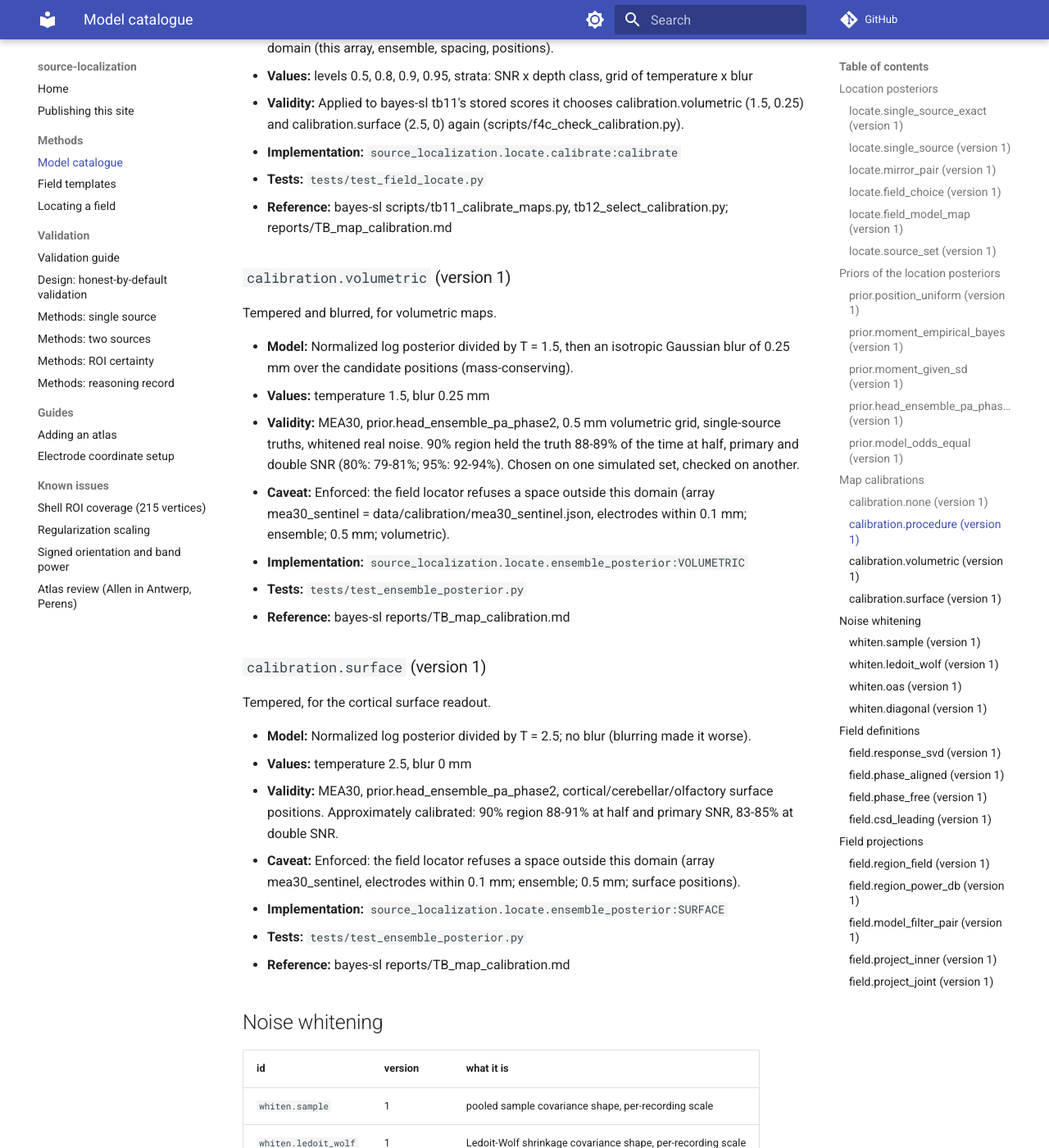
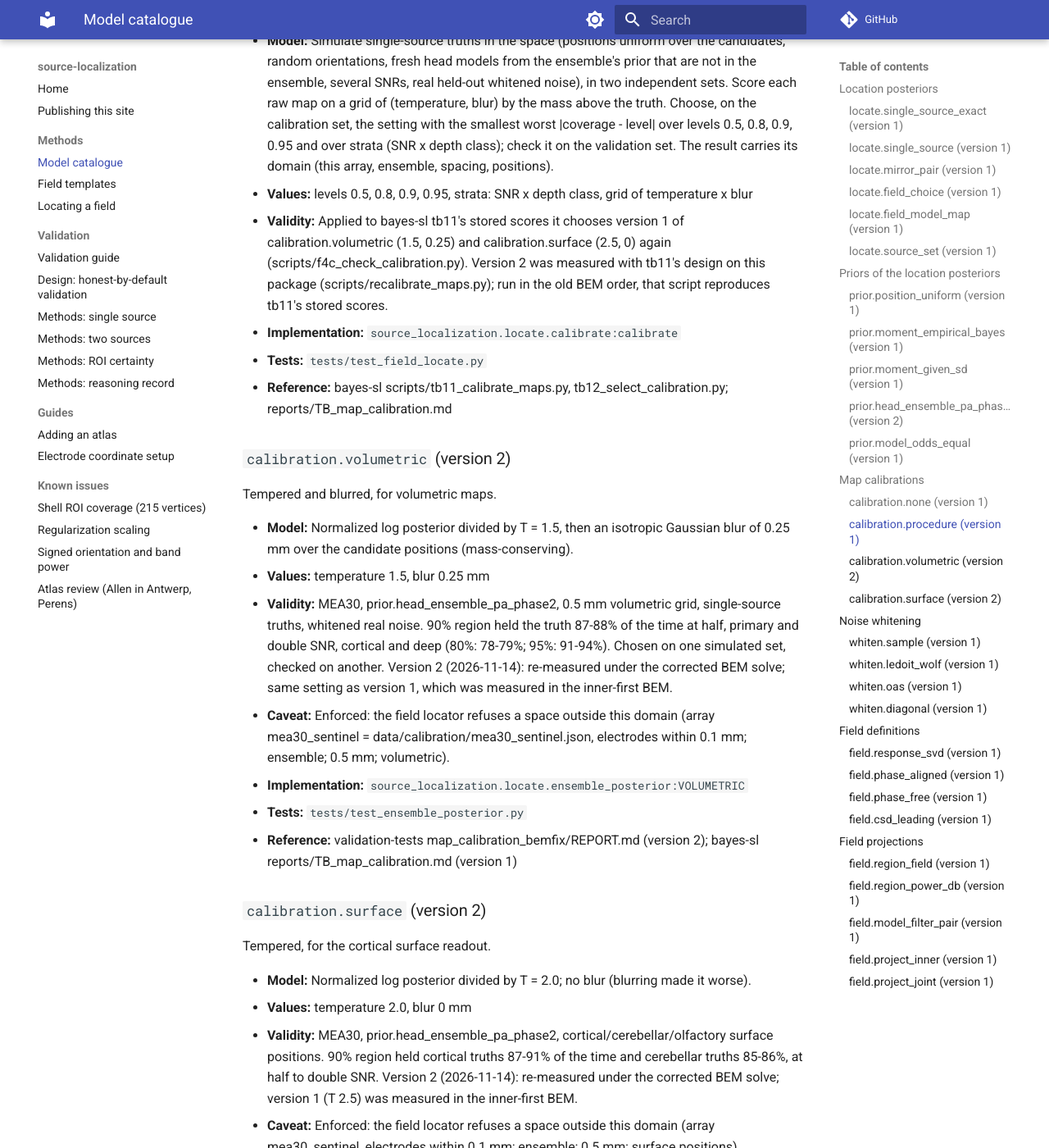
Before and after one commit to alexedmon1/source-localization, an MkDocs documentation site: the page built from docs/methods/CATALOGUE.md, in a window 1280 px wide and 1400 px high, scrolled down 6960 px. Shown: the whole window at 82% size. Built offline with MkDocs 1.6.1 and Material for MkDocs 9.7.7, drawn with Linux system fonts in a browser that asks for light colours; comment, search, counter and statistics services are not loaded; some of the changed text lies outside the part shown.

Commit message:
Map calibrations version 2, measured under the corrected BEM solve
Version 1 (bayes-sl tb11/tb12, 2026-10-13) was measured with leadfields solved
inner first. Re-measured with scripts/recalibrate_maps.py (validation-tests
map_calibration_bemfix/REPORT.md); tb12's rule, calibration set, six measures:

- calibration.volumetric v2: T 1.5, blur 0.25 mm (unchanged). Validation 90%
  coverage 87-88% at half to double SNR, cortical and deep. The median 90%
  region at primary SNR is about 15 mm3 in simulation (was quoted as 3-8 mm3).
- calibration.surface v2: T 2.0, no blur (v1 T 2.5, whose worst error is now
  0.19 vs 0.11). 90% coverage 87-91% cortical, 85-86% cerebellar.
- prior.head_ensemble_pa_phase2 v2: same draws, corrected leadfields.
- Mirrored bilateral auditory sources: the calibrated single-source 90% region
  holds either source in 1-12% of maps (was quoted as 29-57%).
- Mirror-pair coverage and P(pair) (bayes-sl TB_mirror_pair) are marked as
  measured in the inner-first BEM and not re-measured.

Non-slow suite: 540 passed, 4 skipped, 2 xfailed.

Co-Authored-By: Claude Opus 5.5 <noreply@anthropic.com>

```diff
--- a/docs/methods/CATALOGUE.md
+++ b/docs/methods/CATALOGUE.md
@@ -46,7 +46,7 @@ A dipole and its mirror image across the midline.
 - **Model:** locate.source_set with configurations (x, x mirrored across the midline x = midline_x_mm), x on the right at least min_offset_mm (default 0.3 mm) from it, mirrors snapped to the grid. Each member has an independent free-orientation moment. position_map gives each member half the mass of its configuration (a map summing to 2 counts both members).
 - **Rests on:** `prior.position_uniform`, `prior.moment_empirical_bayes`, `prior.head_ensemble_pa_phase2`
 - **Validity:** As locate.single_source. The single-source calibration carries over to pair maps on MEA30 (90% region: 92-93% coverage for auditory-cortex pairs, 81-83% for random pairs; bayes-sl reports/TB_mirror_pair.md).
-- **Caveat:** Pairs very close to the midline look like one central source; at high SNR a single deep source can pass for a near-midline pair (bayes-sl tb16 control).
+- **Caveat:** Pairs very close to the midline look like one central source; at high SNR a single deep source can pass for a near-midline pair (bayes-sl tb16 control). The pair coverage was measured with calibration version 1 in the inner-first BEM (before v0.9.0) and has not been re-measured.
 - **Implementation:** `source_localization.locate.ensemble_posterior:MirrorPairPosterior`
 - **Tests:** `tests/test_ensemble_posterior.py`
 - **Reference:** bayes-sl reports/TB_mirror_pair.md
@@ -91,7 +91,7 @@ Any fixed set of dipoles, with model evidence.
 | `prior.position_uniform` | 1 | uniform over candidate positions or configurations |
 | `prior.moment_empirical_bayes` | 1 | dipole moments Gaussian, scale estimated per pattern |
 | `prior.moment_given_sd` | 1 | dipole moment Gaussian with a given SD, or profiled out |
-| `prior.head_ensemble_pa_phase2` | 1 | head-model uncertainty: the 33-model ensemble |
+| `prior.head_ensemble_pa_phase2` | 2 | head-model uncertainty: the 33-model ensemble |
 | `prior.model_odds_equal` | 1 | equal prior odds between source sets |
 
 ### `prior.position_uniform` (version 1)
@@ -121,13 +121,14 @@ Dipole moment Gaussian with a given SD, or profiled out.
 - **Implementation:** `source_localization.validation.posterior:DipolePosterior.posterior`
 - **Tests:** `tests/test_posterior.py`
 
-### `prior.head_ensemble_pa_phase2` (version 1)
+### `prior.head_ensemble_pa_phase2` (version 2)
 
 Head-model uncertainty: the 33-model ensemble.
 
 - **Model:** The nominal head model plus 32 draws from HeadModelPrior: electrode-registration shift ~ N(0, 0.3 mm) per axis, skull-conductivity factor log-uniform on [0.5, 2.0]. Draws from numpy default_rng([20261005, 1, 0]); leadfields on the 0.5 mm volumetric grid, unreferenced as MNE returns them.
 - **Values:** shift SD 0.3 mm (x, y, z), skull factor log-uniform 0.5-2.0, K = 1 nominal + 32 draws, seed [20261005, 1, 0]
 - **Validity:** MEA30 on the ellipsoid BEM. Every calibration in this catalogue was measured with this ensemble.
+- **Caveat:** Version 2 (v0.9.0, 2026-11-14): same draws, leadfields from the corrected (outer-first) BEM solve. Version 1 leadfields were solved inner first.
 - **Implementation:** `source_localization.locate.head_ensemble:ENSEMBLE_PA_PHASE2`
 - **Tests:** `tests/test_locate.py`
 - **Reference:** Ported from probability-atlas Phase 2 (pa/ensemble.py, scripts/phase2_simulate.py VARIANTS["primary"], K_ENS 32, rng_for(1, 0)); draws identical, leadfields equal to a relative 2e-16 on the Sentinel grid (field-method plan, F1)
@@ -139,6 +140,7 @@ Equal prior odds between source sets.
 - **Model:** P(set | y) from the sets' log evidences (locate.source_set.log_evidence) with equal prior probability for each set compared (for example one source vs a mirror pair).
 - **Values:** equal prior probability per set
 - **Validity:** P(pair) roughly calibrated, slightly overconfident, on MEA30 (patterns with P(pair) 0.95-1.0 were pairs 94.5% of the time; bayes-sl reports/TB_mirror_pair.md).
+- **Caveat:** Measured in the inner-first BEM (before v0.9.0); not re-measured.
 - **Implementation:** `source_localization.locate.ensemble_posterior:model_probabilities`
 
 ## Map calibrations
@@ -147,8 +149,8 @@ Equal prior odds between source sets.
 |---|---|---|
 | `calibration.none` | 1 | the raw averaged posterior |
 | `calibration.procedure` | 1 | how a map calibration is measured and chosen for a location space |
-| `calibration.volumetric` | 1 | tempered and blurred, for volumetric maps |
-| `calibration.surface` | 1 | tempered, for the cortical surface readout |
+| `calibration.volumetric` | 2 | tempered and blurred, for volumetric maps |
+| `calibration.surface` | 2 | tempered, for the cortical surface readout |
 
 ### `calibration.none` (version 1)
 
@@ -165,34 +167,34 @@ How a map calibration is measured and chosen for a location space.
 
 - **Model:** Simulate single-source truths in the space (positions uniform over the candidates, random orientations, fresh head models from the ensemble's prior that are not in the ensemble, several SNRs, real held-out whitened noise), in two independent sets. Score each raw map on a grid of (temperature, blur) by the mass above the truth. Choose, on the calibration set, the setting with the smallest worst |coverage - level| over levels 0.5, 0.8, 0.9, 0.95 and over strata (SNR x depth class); check it on the validation set. The result carries its domain (this array, ensemble, spacing, positions).
 - **Values:** levels 0.5, 0.8, 0.9, 0.95, strata: SNR x depth class, grid of temperature x blur
-- **Validity:** Applied to bayes-sl tb11's stored scores it chooses calibration.volumetric (1.5, 0.25) and calibration.surface (2.5, 0) again (scripts/f4c_check_calibration.py).
+- **Validity:** Applied to bayes-sl tb11's stored scores it chooses version 1 of calibration.volumetric (1.5, 0.25) and calibration.surface (2.5, 0) again (scripts/f4c_check_calibration.py). Version 2 was measured with tb11's design on this package (scripts/recalibrate_maps.py); run in the old BEM order, that script reproduces tb11's stored scores.
 - **Implementation:** `source_localization.locate.calibrate:calibrate`
 - **Tests:** `tests/test_field_locate.py`
 - **Reference:** bayes-sl scripts/tb11_calibrate_maps.py, tb12_select_calibration.py; reports/TB_map_calibration.md
 
-### `calibration.volumetric` (version 1)
+### `calibration.volumetric` (version 2)
 
 Tempered and blurred, for volumetric maps.
 
 - **Model:** Normalized log posterior divided by T = 1.5, then an isotropic Gaussian blur of 0.25 mm over the candidate positions (mass-conserving).
 - **Values:** temperature 1.5, blur 0.25 mm
-- **Validity:** MEA30, prior.head_ensemble_pa_phase2, 0.5 mm volumetric grid, single-source truths, whitened real noise. 90% region held the truth 88-89% of the time at half, primary and double SNR (80%: 79-81%; 95%: 92-94%). Chosen on one simulated set, checked on another.
+- **Validity:** MEA30, prior.head_ensemble_pa_phase2, 0.5 mm volumetric grid, single-source truths, whitened real noise. 90% region held the truth 87-88% of the time at half, primary and double SNR, cortical and deep (80%: 78-79%; 95%: 91-94%). Chosen on one simulated set, checked on another. Version 2 (2026-11-14): re-measured under the corrected BEM solve; same setting as version 1, which was measured in the inner-first BEM.
 - **Caveat:** Enforced: the field locator refuses a space outside this domain (array mea30_sentinel = data/calibration/mea30_sentinel.json, electrodes within 0.1 mm; ensemble; 0.5 mm; volumetric).
 - **Implementation:** `source_localization.locate.ensemble_posterior:VOLUMETRIC`
 - **Tests:** `tests/test_ensemble_posterior.py`
-- **Reference:** bayes-sl reports/TB_map_calibration.md
+- **Reference:** validation-tests map_calibration_bemfix/REPORT.md (version 2); bayes-sl reports/TB_map_calibration.md (version 1)
 
-### `calibration.surface` (version 1)
+### `calibration.surface` (version 2)
 
 Tempered, for the cortical surface readout.
 
-- **Model:** Normalized log posterior divided by T = 2.5; no blur (blurring made it worse).
-- **Values:** temperature 2.5, blur 0 mm
-- **Validity:** MEA30, prior.head_ensemble_pa_phase2, cortical/cerebellar/olfactory surface positions. Approximately calibrated: 90% region 88-91% at half and primary SNR, 83-85% at double SNR.
+- **Model:** Normalized log posterior divided by T = 2.0; no blur (blurring made it worse).
+- **Values:** temperature 2.0, blur 0 mm
+- **Validity:** MEA30, prior.head_ensemble_pa_phase2, cortical/cerebellar/olfactory surface positions. 90% region held cortical truths 87-91% of the time and cerebellar truths 85-86%, at half to double SNR. Version 2 (2026-11-14): re-measured under the corrected BEM solve; version 1 (T 2.5) was measured in the inner-first BEM.
 - **Caveat:** Enforced: the field locator refuses a space outside this domain (array mea30_sentinel, electrodes within 0.1 mm; ensemble; 0.5 mm; surface positions).
 - **Implementation:** `source_localization.locate.ensemble_posterior:SURFACE`
 - **Tests:** `tests/test_ensemble_posterior.py`
-- **Reference:** bayes-sl reports/TB_map_calibration.md
+- **Reference:** validation-tests map_calibration_bemfix/REPORT.md (version 2); bayes-sl reports/TB_map_calibration.md (version 1)
 
 ## Noise whitening
 
```
Also changed, not shown: docs/methods/FIELD_LOCATION.md (+7 -2 lines), docs/validation/README.md (+6 -5 lines), 4 other files.
